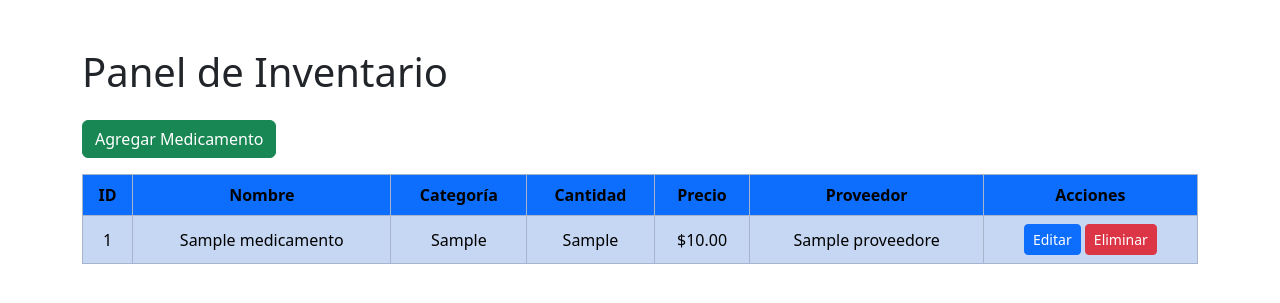
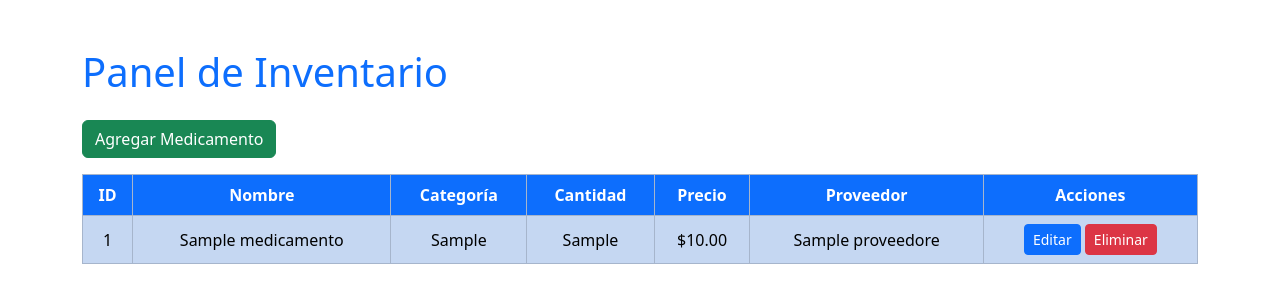
Before and after one commit to haun123/EvaluacionPracticaU3, a PHP site: page /panel.php in a window 1280 px wide. Shown: the top 303 px of the page. Run offline with PHP 8.4, Linux system fonts and the light colour scheme; the visitor is signed in with stand-in values (Sample User, id 1); tables that the repository leaves empty or names only in its code hold one stand-in row (values such as "Sample post").

Commit message:
cambios a los disños y el texto deel titulo

```diff
--- a/panel.php
+++ b/panel.php
@@ -28,20 +28,20 @@ $medicamentos = $stmt->fetchAll(PDO::FETCH_ASSOC);
 <body>
 
 <div class="container mt-5">
-    <h1 class="mb-4">Panel de Inventario</h1>
+    <h1 class="mb-4 text-primary">Panel de Inventario</h1>
 
     <a href="registro.php" class="btn btn-success mb-3">Agregar Medicamento</a>
 
     <table class="table table-striped table-primary table-bordered text-center align-middle">
         <thead >
             <tr>
-                <th class="bg-primary">ID</th>
-                <th class="bg-primary">Nombre</th>
-                <th class="bg-primary">Categoría</th>
-                <th class="bg-primary">Cantidad</th>
-                <th class="bg-primary">Precio</th>
-                <th class="bg-primary">Proveedor</th>
-                <th class="bg-primary">Acciones</th>
+                <th class="bg-primary text-white">ID</th>
+                <th class="bg-primary text-white">Nombre</th>
+                <th class="bg-primary text-white">Categoría</th>
+                <th class="bg-primary text-white">Cantidad</th>
+                <th class="bg-primary text-white">Precio</th>
+                <th class="bg-primary text-white">Proveedor</th>
+                <th class="bg-primary text-white">Acciones</th>
             </tr>
         </thead>
         <tbody>
```
